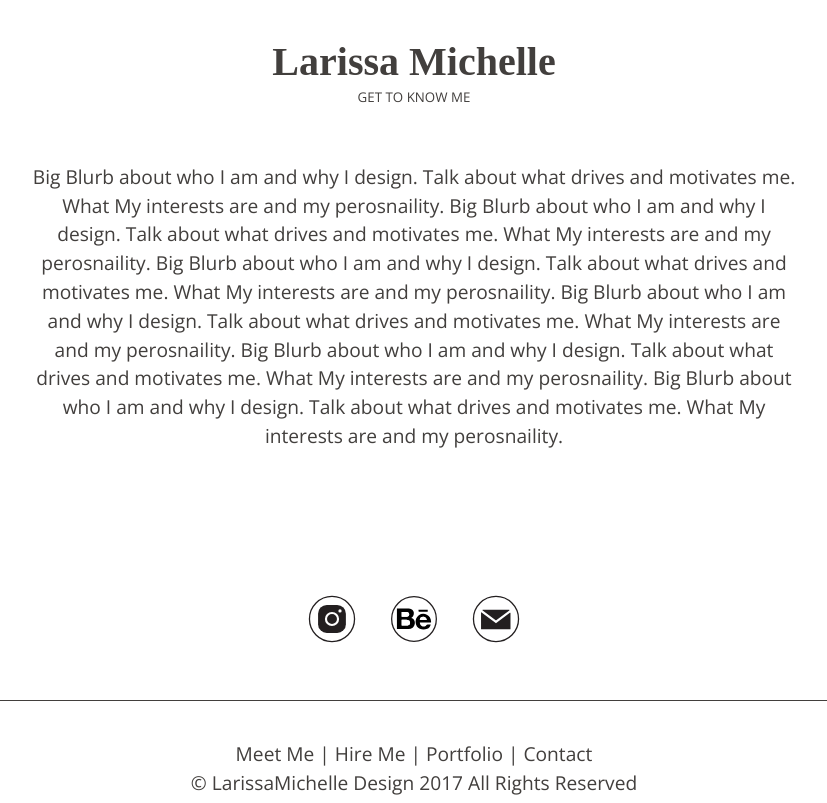
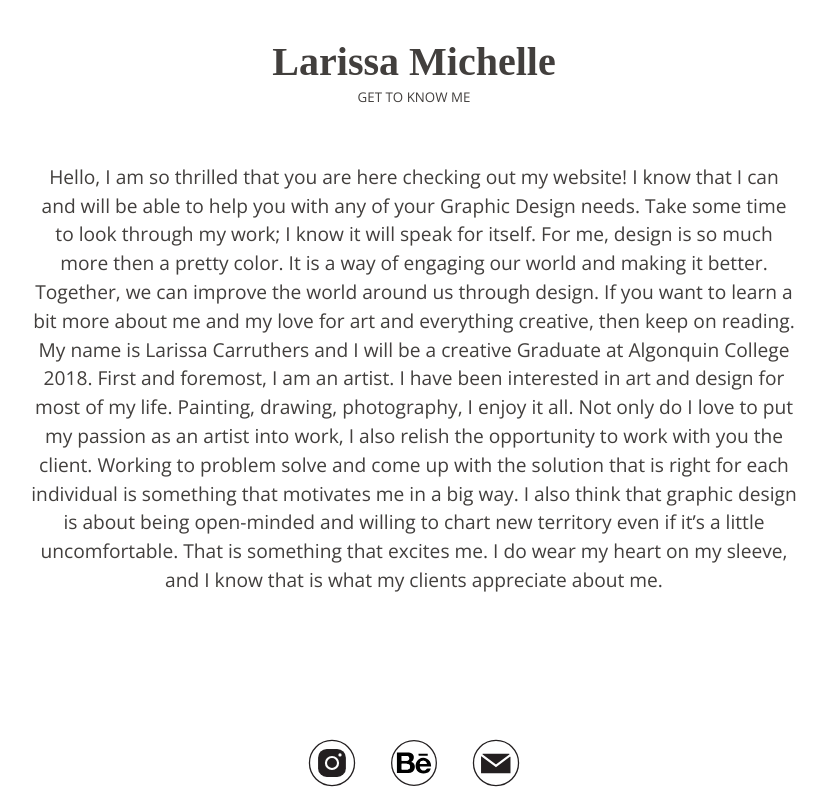
Before and after one commit to Carr0551/Portfolio-Website, a Jekyll site: the page built from meetme.html, in a window 1280 px wide and 900 px high, scrolled down 1005 px, cut to the strip 97-900 px from the top of the window. Shown: the whole strip, without its empty margins (226-1053 px from the left). Built offline with Jekyll 4.4.1, drawn with Linux system fonts in a browser that asks for light colours; some web fonts are replaced.

Commit message:
trying to fix

```diff
--- a/_config.yml
+++ b/_config.yml
@@ -1,2 +1,3 @@
 permalink: pretty
 baseurl: "/website"
+exclude: ['README.md']
--- a/_layouts/default.html
+++ b/_layouts/default.html
@@ -4,10 +4,10 @@
   <meta charset="utf-8">
   <title>LarissaMichelle Design</title>
   <meta name="viewport" content="width=device-width,initial-scale=1">
-  <link href="../css/modules.css" rel="stylesheet">
-  <link href="../css/type.css" rel="stylesheet">
-  <link href="../css/grid.css" rel="stylesheet">
-  <link href="../css/main.css" rel="stylesheet">
+  <link href="{{site.baseurl}}/css/modules.css" rel="stylesheet">
+  <link href="{{site.baseurl}}/css/grid.css" rel="stylesheet">
+  <link href="{{site.baseurl}}/css/type.css" rel="stylesheet">
+  <link href="{{site.baseurl}}/css/main.css" rel="stylesheet">
   <link href="https://fonts.googleapis.com/css?family=Open+Sans+Condensed:300" rel="stylesheet">
   <link href="https://fonts.googleapis.com/css?family=Open+Sans:400,600" rel="stylesheet">
   <link href="https://fonts.googleapis.com/css?family=Open+Sans:400,600,700" rel="stylesheet">
@@ -18,18 +18,18 @@
     <nav class="left">
       <input type="checkbox" class="nav-check hide-custom-input" id="nav-check">
       <label class="nav-label gutter pad-t-1-2" for="nav-check">
-        <img src="../images/hamburger-toggle.svg" alt="Open Navigation">
+        <img src="{{site.baseurl}}/images/hamburger-toggle.svg" alt="Open Navigation">
       </label>
       <ul class="nav">
-        <li class="block push-1-2"><a href="../meetme.html">Meet Me</a></li>
-        <li class="block push-1-2"><a href="../hire-me/index.html">Hire Me</a></li>
-        <li class="block push-1-2"><a href="../portfolio.html">Portfolio</a></li>
-        <li class="block"><a href="../contact.html">Contact</a></li>
+        <li class="block push-1-2"><a href="{{site.baseurl}}/meetme">Meet Me</a></li>
+        <li class="block push-1-2"><a href="{{site.baseurl}}/hire-me/index">Hire Me</a></li>
+        <li class="block push-1-2"><a href="{{site.baseurl}}/portfolio">Portfolio</a></li>
+        <li class="block"><a href="{{site.baseurl}}/contact">Contact</a></li>
       </ul>
     </nav>
     <div class="gutter pad-t-1-2">
-      <a href="../index.html">
-        <img class="logo" src="../images/logo.svg" alt="">
+      <a href="{{site.baseurl}}/../index.html">
+        <img class="logo" src="{{site.baseurl}}/images/logo.svg" alt="">
       </a>
     </div>
   </header>
@@ -39,19 +39,19 @@
   <h2 class="heading text-center push-0">Like What You See?</h2>
   <p class="subheading text-center push-0">Lets work together to makee something AMAZING!</P>
   <div class="social-icons text-center pad-t-2 pad-b-2">
-    <a class="icon-link gutter-1-2" href="https://www.instagram.com/larissacarruthers/">
+    <a class="icon-link gutter-1-2" href="{{site.baseurl}}/https://www.instagram.com/larissacarruthers/">
       <i class="icon i-48">
-        <img class="social-icons" src="../images/icons_instagram.svg" alt="">
+        <img class="social-icons" src="{{site.baseurl}}/images/icons_instagram.svg" alt="">
       </i>
     </a>
-    <a class="icon-link gutter-1-2" href="https://www.behance.net/carr05516259">
+    <a class="icon-link gutter-1-2" href="{{site.baseurl}}/https://www.behance.net/carr05516259">
       <i class="icon i-48">
-        <img class="social-icons" src="../images/icons_behance.svg" alt="">
+        <img class="social-icons" src="{{site.baseurl}}/images/icons_behance.svg" alt="">
       </i>
     </a>
     <a class="icon-link gutter-1-2" href="larissamichelledesign@gmail.com">
       <i class="icon i-48">
-        <img class="social-icons" src="../images/icons_email.svg" alt="">
+        <img class="social-icons" src="{{site.baseurl}}/images/icons_email.svg" alt="">
       </i>
     </a>
   </div>
--- a/meetme.html
+++ b/meetme.html
@@ -10,7 +10,10 @@ layout: default
   </div>
   <h2 class="heading text-center push-0">Larissa Michelle</h2>
   <p class="subheading text-center">GET TO KNOW ME</p>
-  <p class="body text-center push pad-b-2 gutter-2">Big Blurb about who I am and why I design. Talk about what drives and motivates me. What My interests are and my perosnaility. Big Blurb about who I am and why I design. Talk about what drives and motivates me. What My interests are and my perosnaility. Big Blurb about who I am and why I design. Talk about what drives and motivates me. What My interests are and my perosnaility. Big Blurb about who I am and why I design. Talk about what drives and motivates me. What My interests are and my perosnaility. Big Blurb about who I am and why I design. Talk about what drives and motivates me. What My interests are and my perosnaility. Big Blurb about who I am and why I design. Talk about what drives and motivates me. What My interests are and my perosnaility.</p>
+  <p class="body text-center push pad-b-2 gutter-2">Hello, I am so thrilled that you are here checking out my website! I know that I can and will be able to help you with any of your Graphic Design needs.  Take some time to look through my work; I know it will speak for itself.  For me, design is so much more then a pretty color.  It is a way of engaging our world and making it better. Together, we can improve the world around us through design.  If you want to learn a bit more about me and my love for art and everything creative, then keep on reading.
+
+My name is Larissa Carruthers and I will be a creative Graduate at Algonquin College 2018.  First and foremost, I am an artist.  I have been interested in art and design for most of my life. Painting, drawing, photography, I enjoy it all. Not only do I love to put my passion as an artist into work, I also relish the opportunity to work with you the client.
+Working to problem solve and come up with the solution that is right for each individual is something that motivates me in a big way.  I also think that graphic design is about being open-minded and willing to chart new territory even if it’s a little uncomfortable.  That is something that excites me.  I do wear my heart on my sleeve, and I know that is what my clients appreciate about me.</p>
   <div class="social-icons text-center pad-t-2 pad-b-2">
     <a class="icon-link gutter-1-2" href="{{site.baseurl}}/https://www.instagram.com/larissacarruthers/">
       <i class="icon i-48">
```
